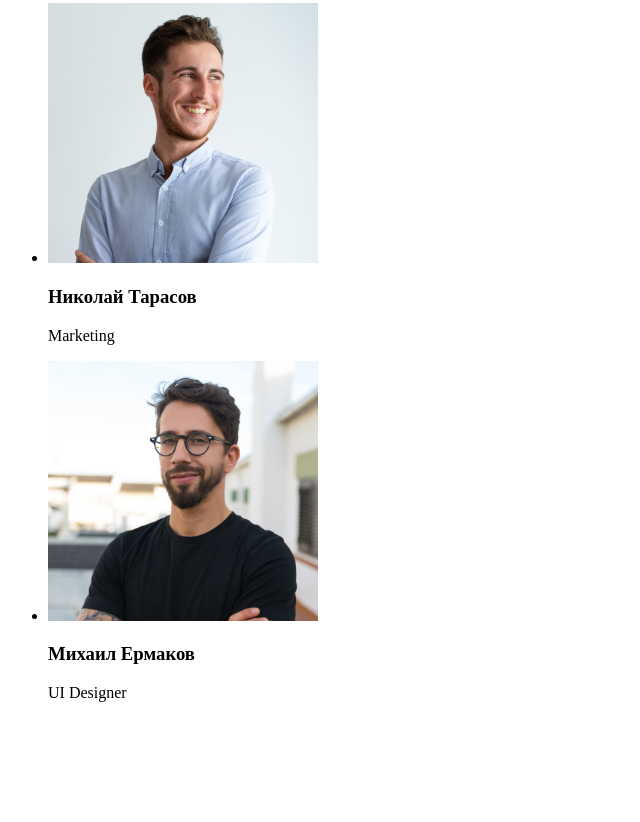
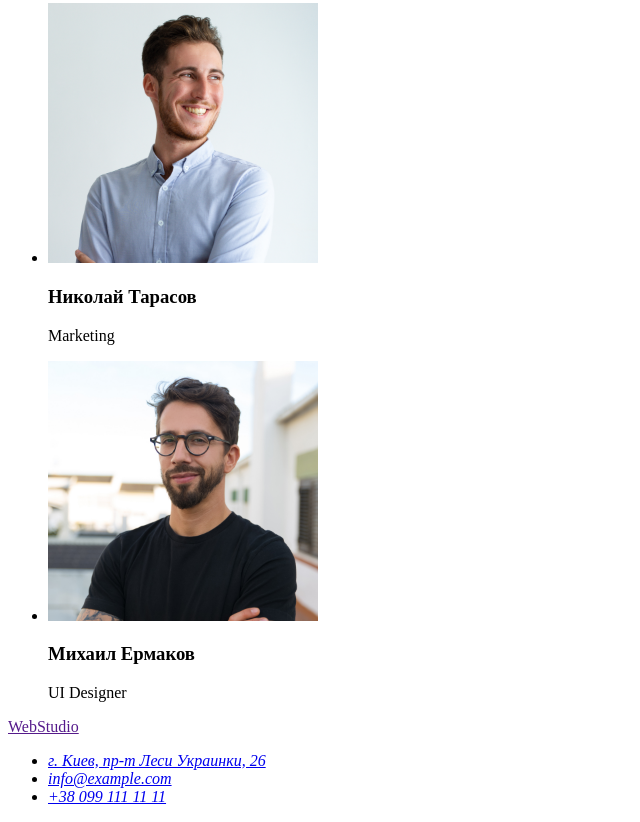
Before and after one commit to KraRo16/goit-markup-hw-01, a plain HTML site: page index.html in a window 1280 px wide. Shown: the part 2267-3089 px from the top of the page, without its empty margins (0-640 px from the left). Before the commit the page ends 2985 px from the top, so only its background shows below. Drawn offline with Linux system fonts and the light colour scheme.

Commit message:
Добавляет footer в проект

```diff
--- a/index.html
+++ b/index.html
@@ -97,6 +97,28 @@
             </ul>
         </section>
     </main>
-    <footer></footer>
+    <footer>
+        <a href="">WebStudio</a>
+        <!--CONTACT INFORMATION-->
+        <section id="contacts">
+            <h2 hidden>Контакты</h2>
+            <address>
+                <ul>
+                    <li>
+                        <a href="https://goo.gl/maps/cedkfQ56NuMvJrCA8"
+                        target="_blank"
+                        rel="noopener noreferrer">
+                    г. Киев, пр-т Леси Украинки, 26</a>
+                    </li>
+                    <li>
+                        <a href="mailto:info@example.com">info@example.com</a>
+                    </li>
+                    <li>
+                        <a href="tel:+380991111111">+38 099 111 11 11</a>
+                    </li>
+                </ul>
+            </address>
+        </section>
+    </footer>
 </body>
 </html>
```
